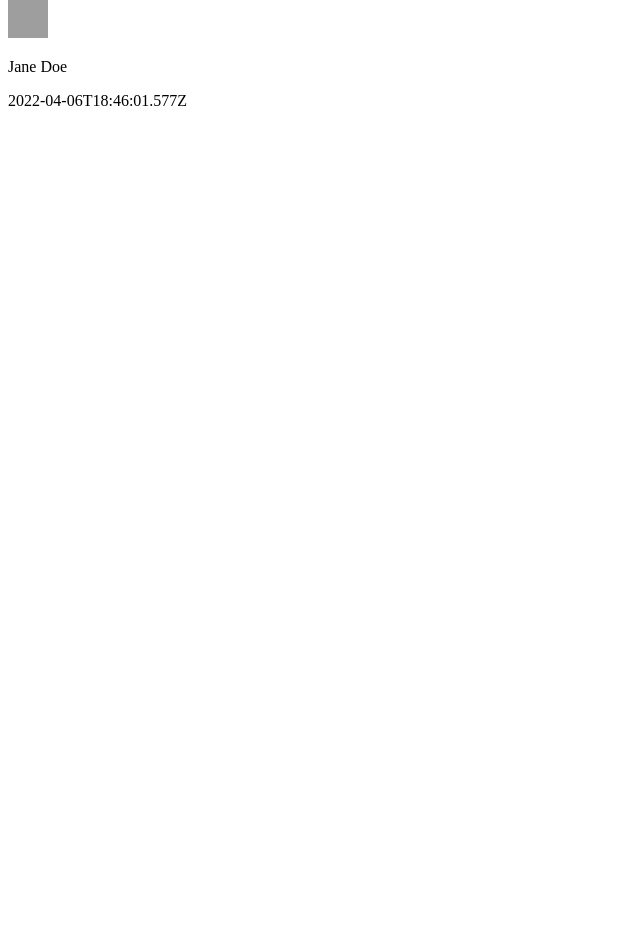
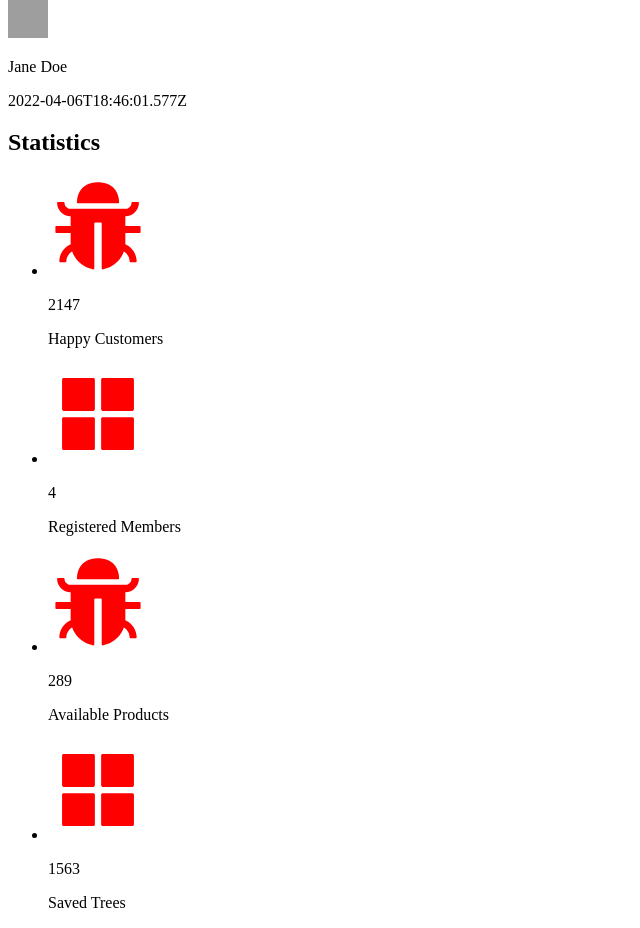
Before and after one commit to IamLoren/practice-REACT, a React (Create React App) app: page / in a window 1280 px wide. Shown: the part 560-1488 px from the top of the page, without its empty margins (0-640 px from the left). Before the commit the page ends 800 px from the top, so only its background shows below. Built offline with nearby package versions, Linux system fonts and the light colour scheme; grey boxes are pictures that could not be loaded.

Commit message:
create stats components

```diff
--- a/package.json
+++ b/package.json
@@ -8,6 +8,7 @@
     "@testing-library/user-event": "^13.5.0",
     "react": "^18.2.0",
     "react-dom": "^18.2.0",
+    "react-icons": "^4.12.0",
     "react-scripts": "5.0.1",
     "web-vitals": "^2.1.4"
   },
--- a/src/App.js
+++ b/src/App.js
@@ -1,11 +1,15 @@
 import { BlogCard } from "./components/BlogCard";
 import { Header } from "./components/Header";
 import dataArticle from "./assets/article.json";
+import { Statistics } from "./components/Statistics";
+import dataStats from './assets/data.json'
+
 function App() {
   return (
     <div>
       <Header title="Project-js" />
       <BlogCard {...dataArticle} />
+      <Statistics data={dataStats} />
     </div>
   );
 }
--- a/src/assets/data.json
+++ b/src/assets/data.json
@@ -2,21 +2,25 @@
   {
     "id": "1",
     "title": "Happy Customers",
-    "total": 2147
+    "total": 2147,
+    "icon": "bug"
   },
   {
     "id": "2",
     "title": "Registered Members",
-    "total": 4
+    "total": 4,
+    "icon": "window"
   },
   {
     "id": "3",
     "title": "Available Products",
-    "total": 289
+    "total": 289,
+    "icon": "bug"
   },
   {
     "id": "4",
     "title": "Saved Trees",
-    "total": 1563
+    "total": 1563,
+    "icon": "window"
   }
 ]
--- /dev/null
+++ b/src/components/Statistics.jsx
@@ -0,0 +1,28 @@
+import React from 'react';
+import { AiFillBug } from "react-icons/ai";
+import { AiFillAppstore } from "react-icons/ai";
+
+
+export const Statistics = ({ data }) => {
+
+  const icons = {
+    bug: <AiFillBug color='red' size={100} />,
+    window: <AiFillAppstore color='red' size={100} />
+  }
+  return (
+    <>
+      <h2>Statistics</h2>
+      <ul>
+        {data.map(({ id, title, total, icon }) => {
+          return <li key={id}>
+            {icons[icon]}
+            <p>{total}</p>
+            <p>{title}</p>
+          </li>
+        })}
+
+      </ul>
+    </>
+
+  )
+}
```
Also changed, not shown: 1 other file (tests, documents, lock files or other folders).
